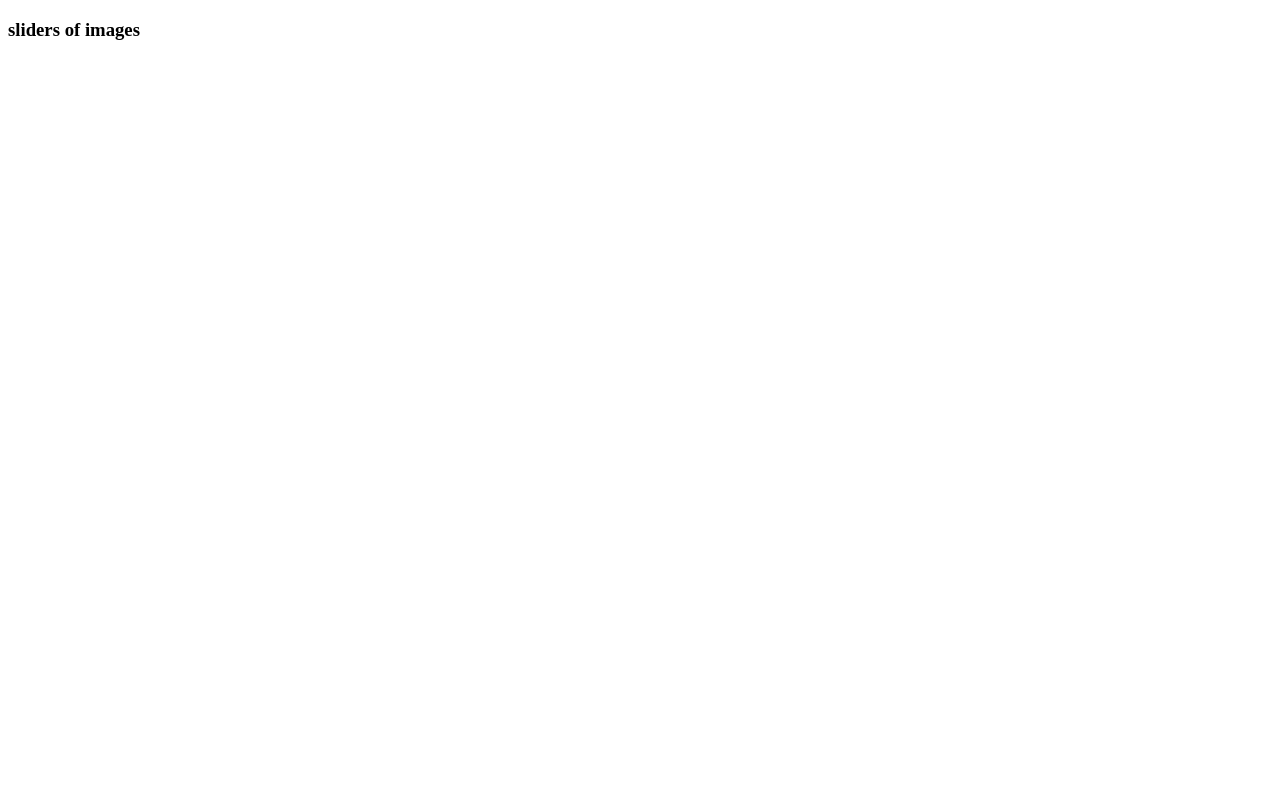
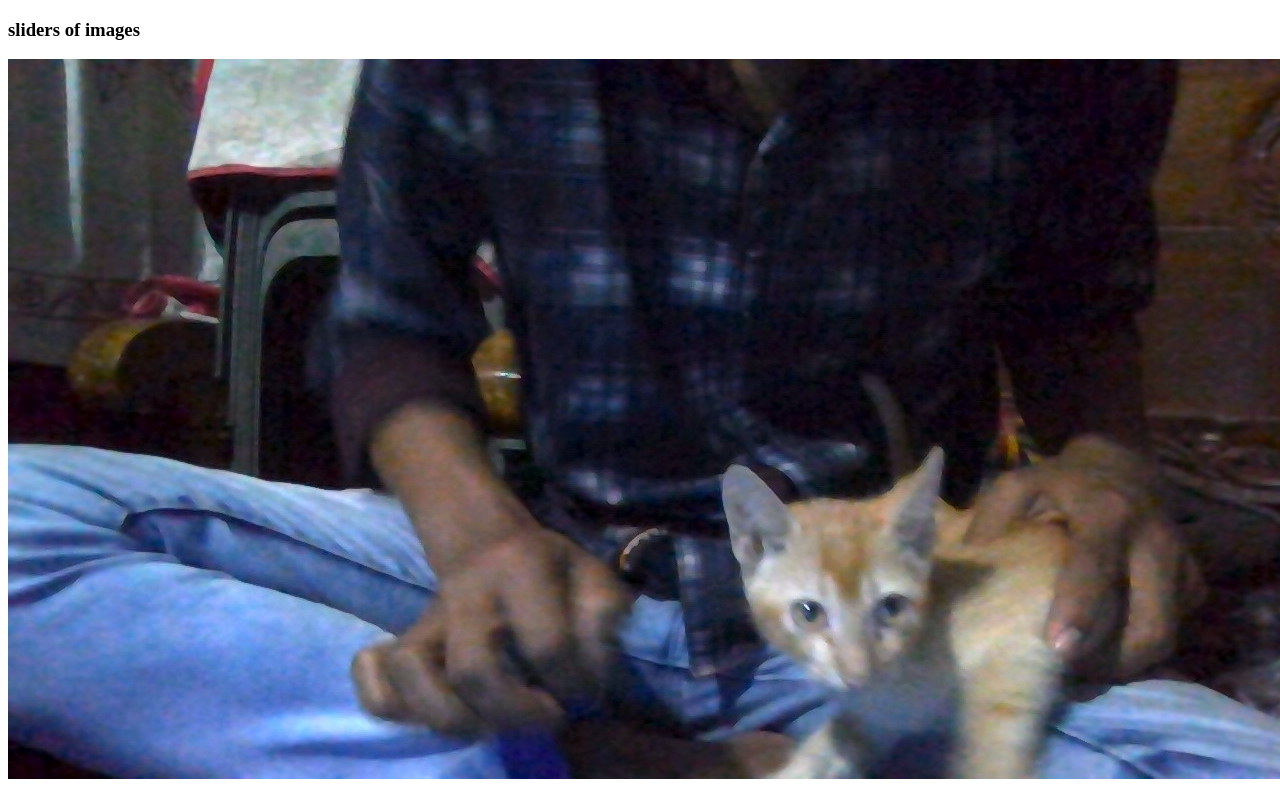
Before and after one commit to JobydaKhanomeAlifa/my-fourth-repo, a plain HTML site: page index.html in a window 1280 px wide. Drawn offline with Linux system fonts and the light colour scheme.

Commit message:
added the picture

```diff
--- a/index.html
+++ b/index.html
@@ -8,5 +8,6 @@
 </head>
 <body>
     <h3>sliders of images</h3>
+    <img src="Image/WIN_20230320_21_11_36_Pro.jpg" alt="">
 </body>
 </html>
```
Also changed, not shown: Image/WIN_20230320_21_11_36_Pro.jpg (renamed from WIN_20230320_21_11_36_Pro.jpg).
